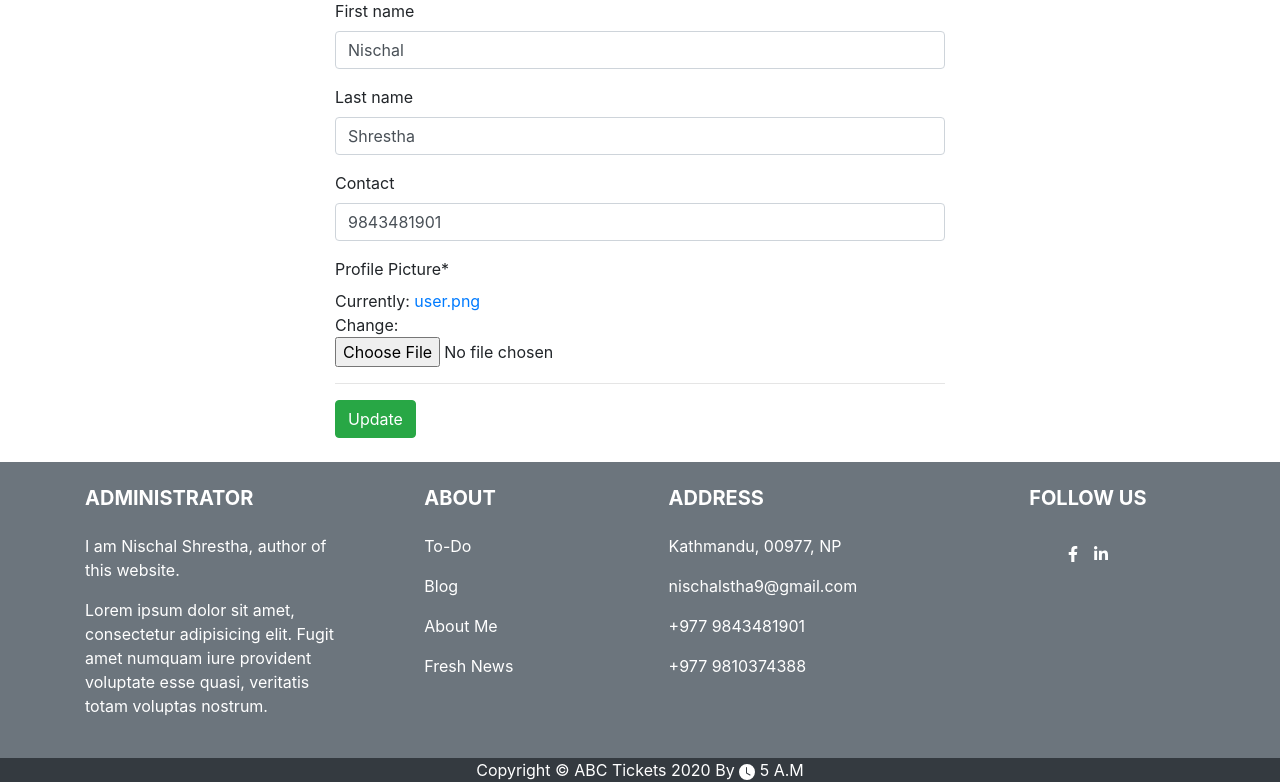
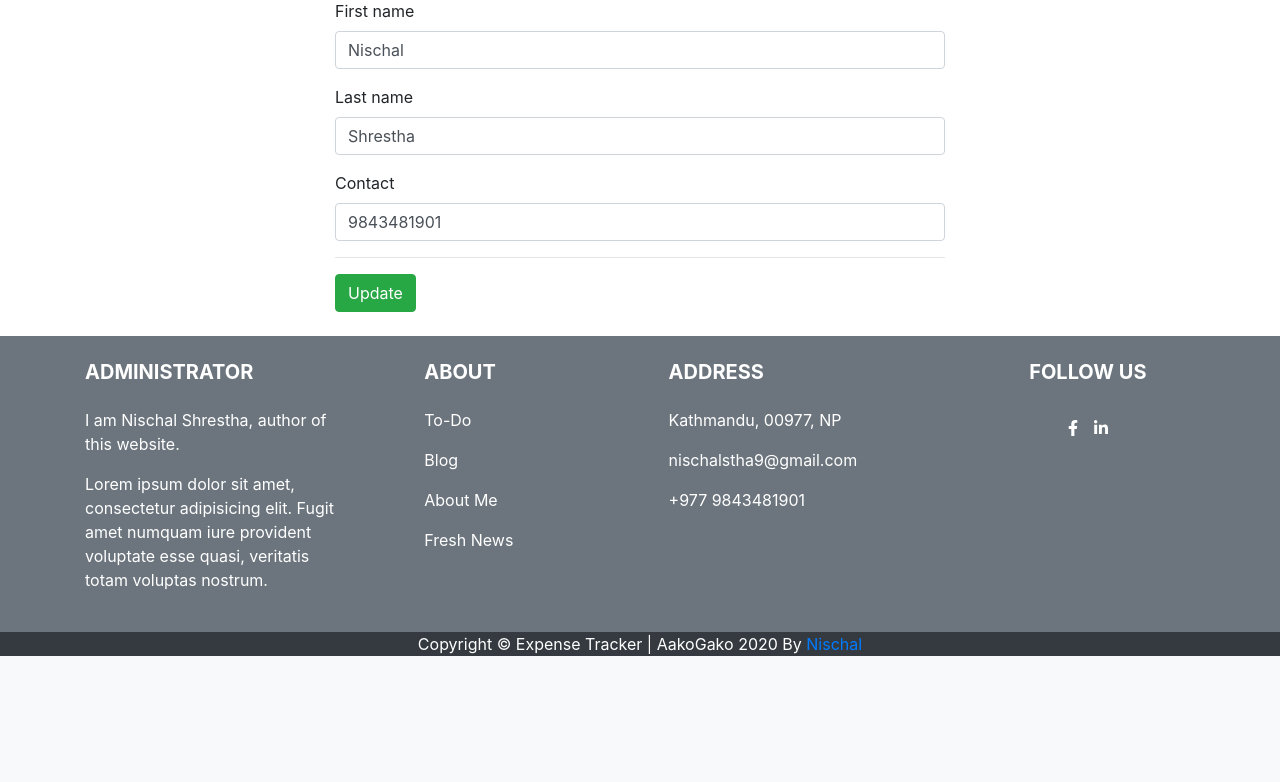
Before and after one commit to nischalstha9/ExpenseTracker, a Django app: page /profile/ in a window 1280 px wide. Shown: the part 419-1201 px from the top of the page. After the commit the page ends 1075 px from the top, so only its background shows below. Run offline with Django 3.2, Linux system fonts and the light colour scheme; a user stored in the database is signed in; data comes from the database, SQL or seed files in the repository; some libraries are stand-ins or nearby versions.

Commit message:
removed dp, added apple icon removed static files

```diff
--- a/Userprofile/forms.py
+++ b/Userprofile/forms.py
@@ -4,16 +4,25 @@ from .models import Profile
 from django.contrib.auth.models import User
 from allauth.account.forms import SignupForm
 
+
 class ProfileUpdateForm(ModelForm):
 
     class Meta:
         model = Profile
         fields = [
-            'contact','dp'
+            'contact'
         ]
-        labels  = {
-        'dp':'Profile Picture',
-        }
+# class ProfileUpdateForm(ModelForm):
+
+#     class Meta:
+#         model = Profile
+#         fields = [
+#             'contact','dp'
+#         ]
+#         labels  = {
+#         'dp':'Profile Picture',
+#         }
+
 
 class UserDetailUpdateForm(ModelForm):
     class Meta:
@@ -24,9 +33,10 @@ class UserDetailUpdateForm(ModelForm):
 
 
 class SignupForm(SignupForm):
-    first_name = forms.CharField(max_length=30, label='First Name', required=False)
-    last_name = forms.CharField(max_length=30, label='Last Name', required=False)
-
+    first_name = forms.CharField(
+        max_length=30, label='First Name', required=False)
+    last_name = forms.CharField(
+        max_length=30, label='Last Name', required=False)
 
     def save(self, request):
 
--- a/templates/partial/base.html
+++ b/templates/partial/base.html
@@ -5,24 +5,20 @@
   <head>
     <!-- Required meta tags -->
     <link rel="icon" type="image/x-icon" href="{% static '../media/favicon.ico' %}">
+    <link rel="apple-touch-icon" href="{% static '../media/favicon.ico' %}">
     <meta charset="utf-8">
     <meta name="viewport" content="width=device-width, initial-scale=1, shrink-to-fit=no">
-    <meta name="google-site-verification" content="3BL5oDUrimj7_HtcgQ6paZv8QMxYx-_l5mjfRy0_RWk" />
-    <script data-ad-client="ca-pub-3393843869097583" async src="https://pagead2.googlesyndication.com/pagead/js/adsbygoogle.js"></script>
-    <meta name="description" content="KhulaKhabar is simple news feed website where you can find link to new nepali news.">
+    <meta name="description" content="Expense Tracker is simple app to track your daily income and expenses.">
     <meta name="author" content="Nischal Shrestha">
     {% if title %}
-      <meta property="og:title" content="{{ title }} | BlogName">
+      <meta property="og:title" content="{{ title }} | Expense Tracker">
     {% else %}
-      <meta property="og:title" content="BlogName">
+      <meta property="og:title" content="Expense Tracker">
     {% endif %}
-    <meta property="og:description" content="KhulaKhabar is simple news feed website where you can find link to new nepali news.">
-    <meta property="og:url" content="https://khulakhabar.herokuapp.com">
+    <meta property="og:description" content="Expense Tracker is simple app to track your daily income and expenses.">
+    <meta property="og:url" content="https://aakogako.herokuapp.com">
     <meta property="og:type" content="website">
-    <meta property="og:image" content="http://khulakhabar.herokuapp.com/media/ogimage.png">
-    <meta property="og:image:secure_url" content="https://khulakhabar.herokuapp.com/media/ogimage.png">
-    <meta property="fb:app_id" content="2907846842661370">
-    <meta property="og:site_name" content="KhulaKhabar | खुलाखबर २०७७">
+    <meta property="og:site_name" content="Expense Tracker | AakoGako">
 
     {% block style %}
     {% endblock style %}
@@ -70,8 +66,8 @@
     <!-- jQuery first, then Popper.js, then Bootstrap JS -->
 
     {% comment %} <script src='{% static 'news/jquery.min.js' %}'></script> {% endcomment %}
-    <script src="{% static 'main/jquery.js' %}"></script>
-    <script src="{% static 'css/bootstrap.min.js' %}"></script>
+    {% comment %} <script src="{% static 'main/jquery.js' %}"></script>
+    <script src="{% static 'css/bootstrap.min.js' %}"></script> {% endcomment %}
     <script src="https://cdnjs.cloudflare.com/ajax/libs/jquery/3.5.1/jquery.min.js"></script>
     <script src="https://cdnjs.cloudflare.com/ajax/libs/jquery-easing/1.4.1/jquery.easing.min.js"></script>
     <script src="https://cdnjs.cloudflare.com/ajax/libs/popper.js/1.12.9/umd/popper.min.js" integrity="sha384-ApNbgh9B+Y1QKtv3Rn7W3mgPxhU9K/ScQsAP7hUibX39j7fakFPskvXusvfa0b4Q" crossorigin="anonymous"></script>
--- a/templates/partial/footer.html
+++ b/templates/partial/footer.html
@@ -73,9 +73,6 @@
           <li>
             <p>+977 9843481901</p>
           </li>
-          <li>
-            <p>+977 9810374388</p>
-          </li>
         </ul>
 
       </div>
@@ -111,9 +108,6 @@
 <!-- Footer -->
 <!-- Footer 2-->
   <footer class="py-0 bg-dark">
-      <p class="m-0 text-center text-white">Copyright &copy; ABC Tickets 2020 By <svg class="bi bi-clock-fill" width="1em" height="1em" viewBox="0 0 16 16" fill="currentColor" xmlns="http://www.w3.org/2000/svg">
-  <path fill-rule="evenodd" d="M16 8A8 8 0 1 1 0 8a8 8 0 0 1 16 0zM8 3.5a.5.5 0 0 0-1 0V9a.5.5 0 0 0 .252.434l3.5 2a.5.5 0 0 0 .496-.868L8 8.71V3.5z"/>
-</svg> 5 A.M</p>
-    <!-- /.container -->
+      <p class="m-0 text-center text-white">Copyright &copy; Expense Tracker | AakoGako 2020 By <a href='https://nischalstha9.github.io'>Nischal</a>
 </footer>
 </div>
```
